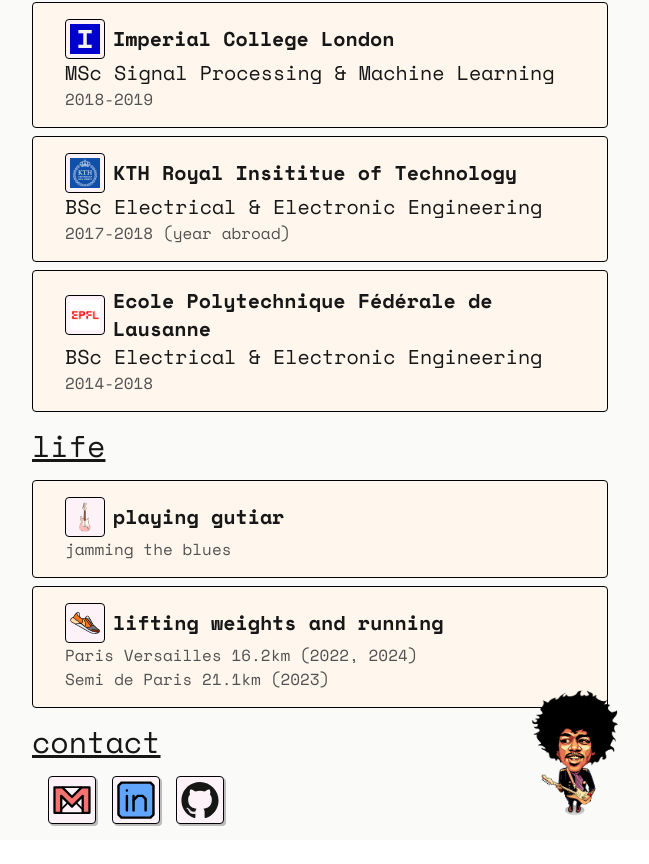
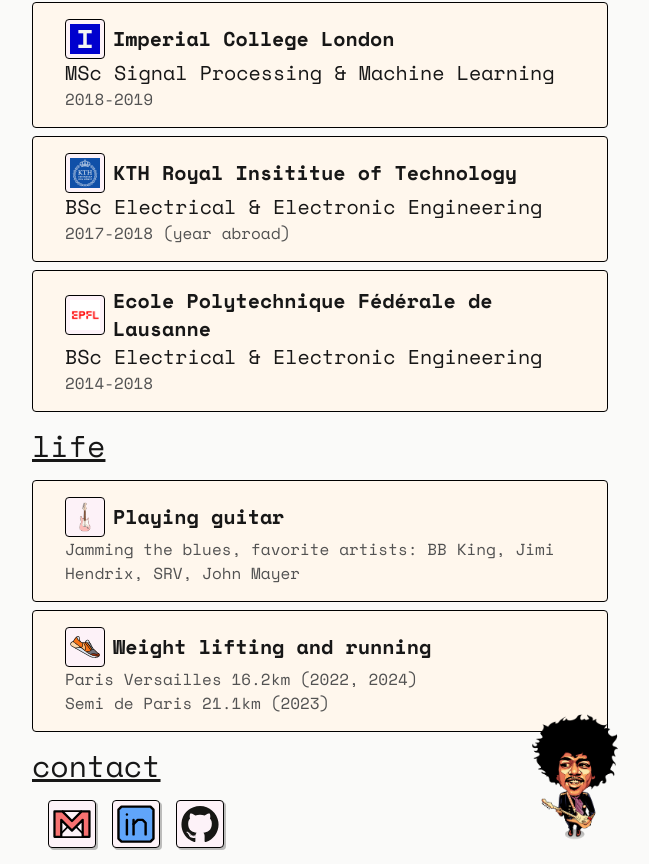
Before and after one commit to adityagarga/adityagarga.github.io, a React (Vite) app: page / in a window 1280 px wide. Shown: the part 1466-2330 px from the top of the page, without its empty margins (320-969 px from the left). Before the commit the page ends 2306 px from the top, so only its background shows below. Built offline with nearby package versions, Linux system fonts and the light colour scheme.

Commit message:
wording change

```diff
--- a/src/LifeSection.tsx
+++ b/src/LifeSection.tsx
@@ -7,12 +7,12 @@
                 <div className="mb-2 font-space text-3xl font-normal text-text underline">life</div>
                 <InfoCard
                     primaryIcon={'Strat'}
-                    primaryTitle="playing gutiar"
-                    subtitles={['jamming the blues']}
+                    primaryTitle="Playing guitar"
+                    subtitles={['Jamming the blues, favorite artists: BB King, Jimi Hendrix, SRV, John Mayer']}
                 />
                 <InfoCard
                     primaryIcon={'Running'}
-                    primaryTitle="lifting weights and running"
+                    primaryTitle="Weight lifting and running"
                     subtitles={['Paris Versailles 16.2km (2022, 2024)', 'Semi de Paris 21.1km (2023)']}
                 />
             </section>
```
